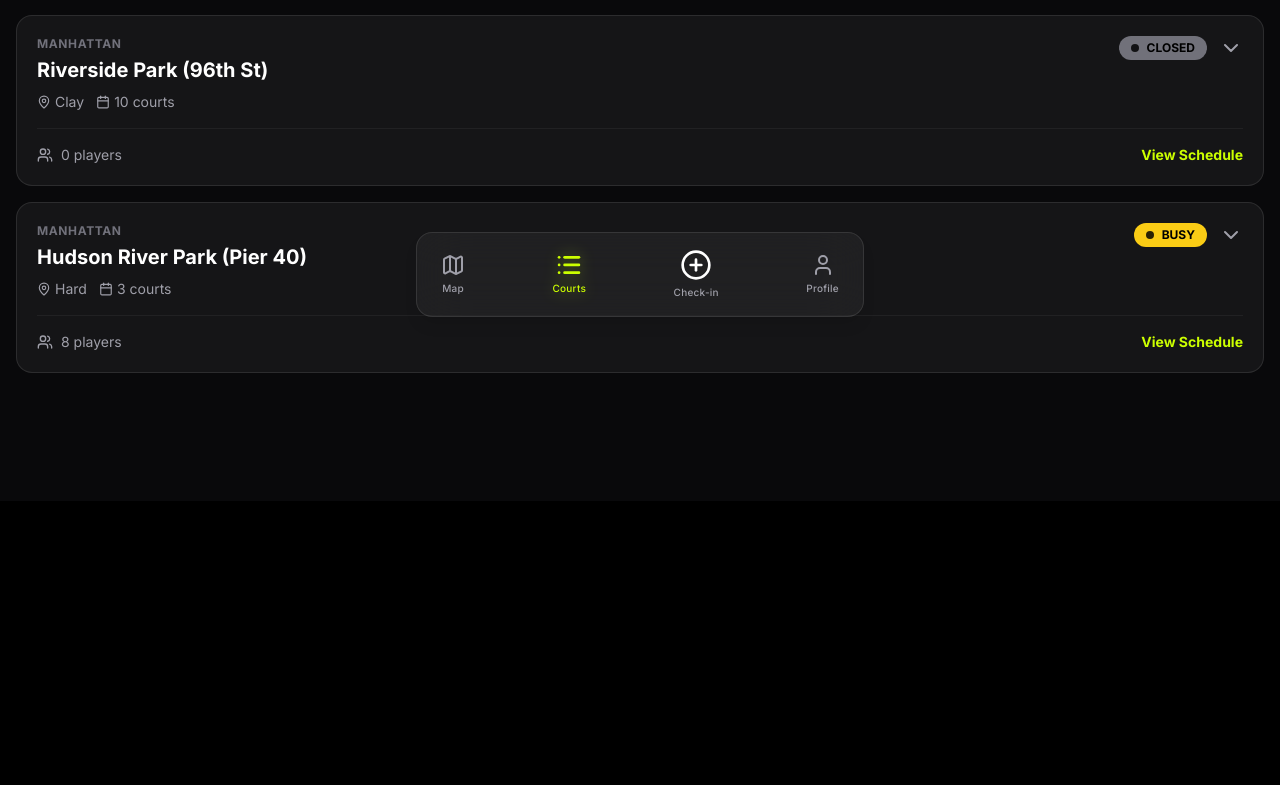
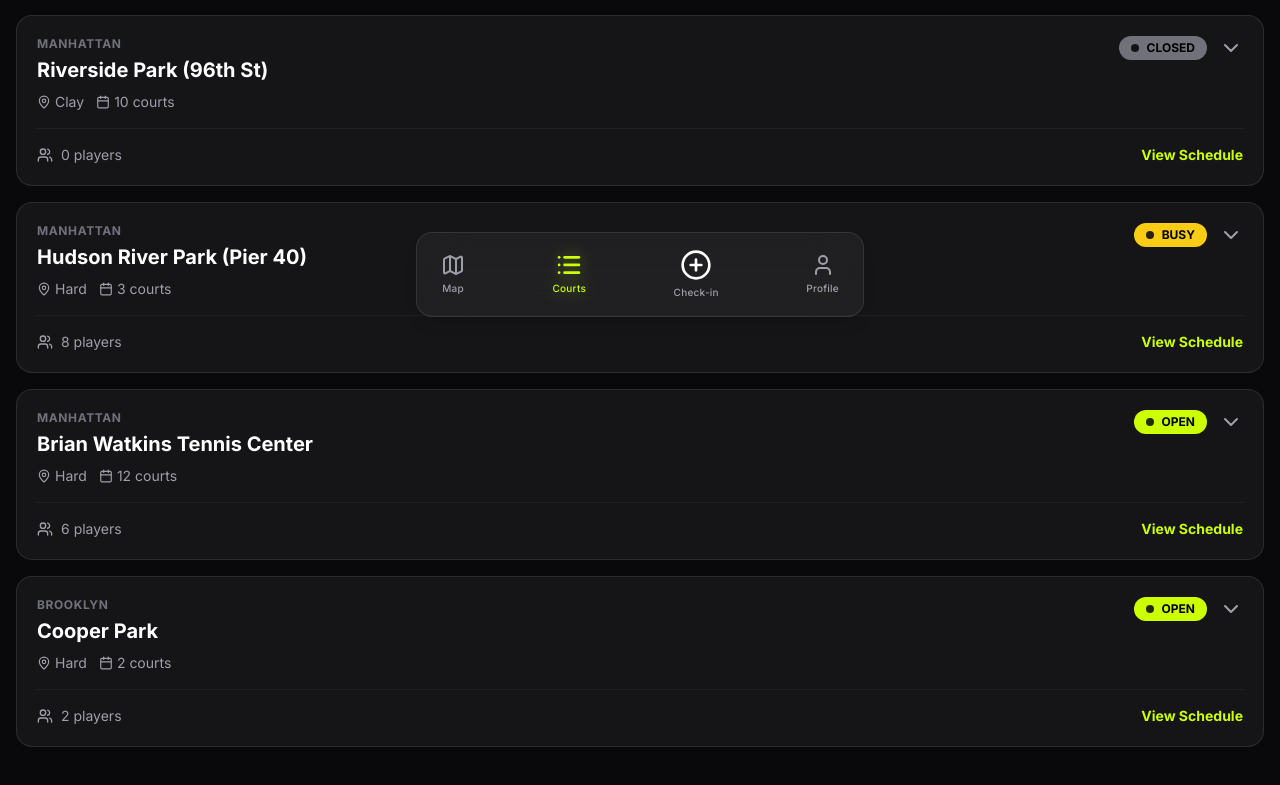
Before and after one commit to prithvikar/pickup-nyc, a Next.js app: page /courts in a window 1280 px wide. Shown: the part 459-1244 px from the top of the page. Before the commit the page ends 1056 px from the top, so only its background shows below. Built offline with nearby package versions, Linux system fonts and the light colour scheme.

Commit message:
Feat: Add Brian Watkins and Cooper Park courts

```diff
--- a/src/data/courts.ts
+++ b/src/data/courts.ts
@@ -56,6 +56,28 @@
         status: "BUSY",
         activePlayers: 8,
         totalCourts: 3,
+    },
+    {
+        id: 6,
+        name: "Brian Watkins Tennis Center",
+        borough: "Manhattan",
+        location: [40.7161, -73.9782], // Near Williamsburg Bridge
+        surface: "Hard",
+        lights: true,
+        status: "OPEN",
+        activePlayers: 6,
+        totalCourts: 12,
+    },
+    {
+        id: 7,
+        name: "Cooper Park",
+        borough: "Brooklyn",
+        location: [40.7159, -73.9366],
+        surface: "Hard",
+        lights: true,
+        status: "OPEN",
+        activePlayers: 2,
+        totalCourts: 2,
     }
 ];
 
```
